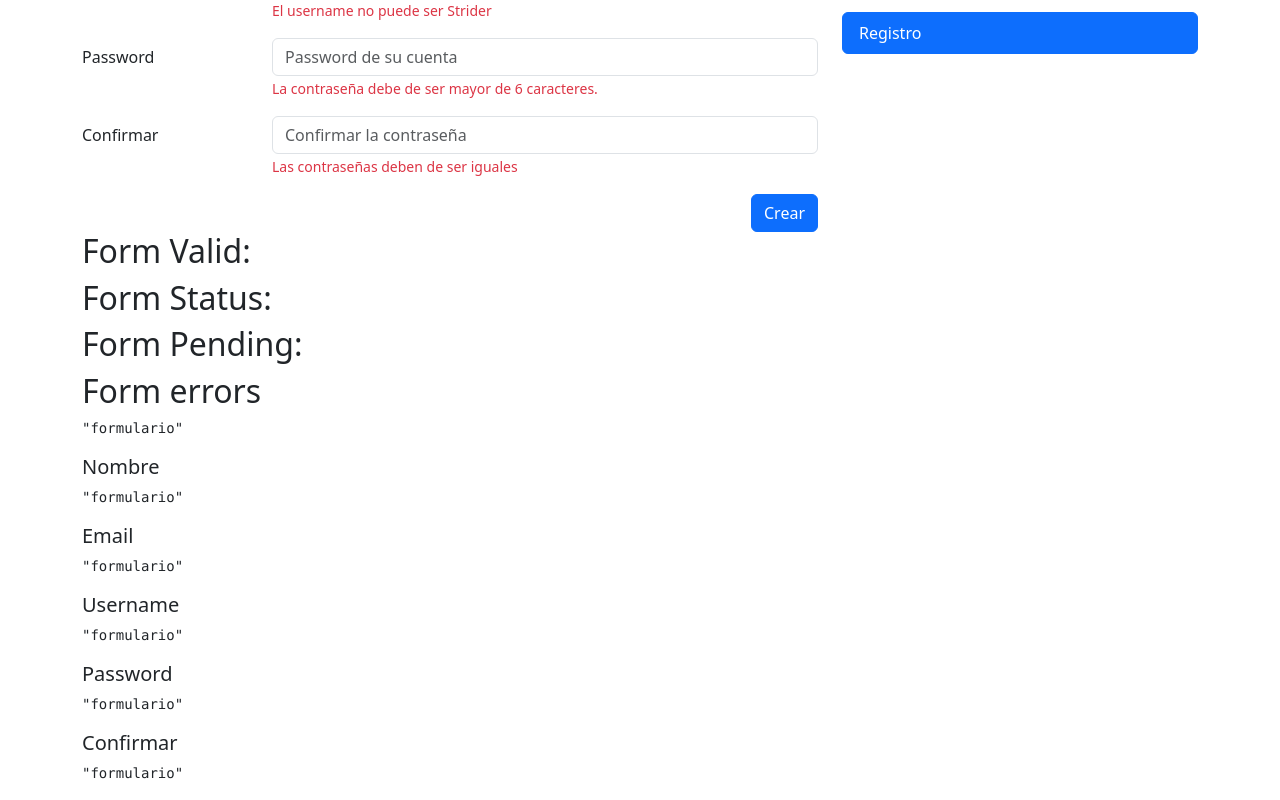
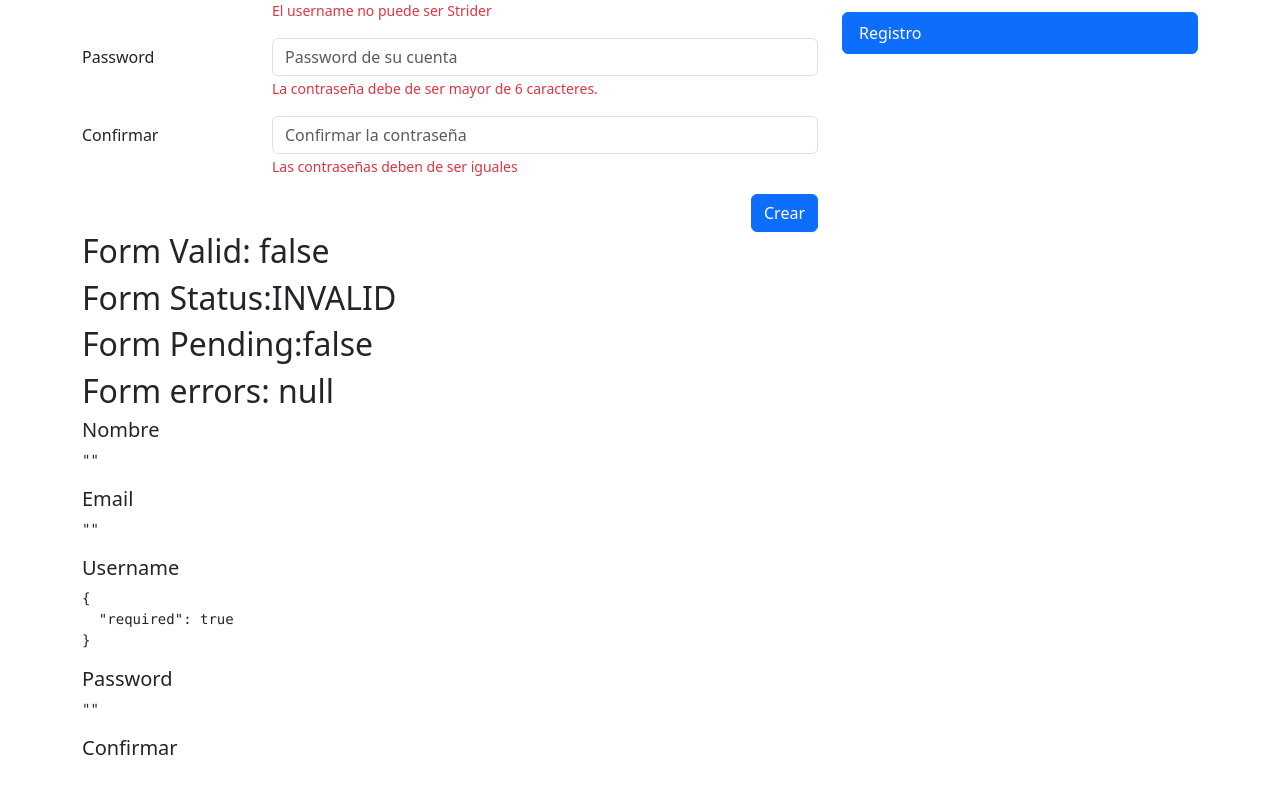
Before and after one commit to Kenier202/FormsApp, an Angular app: page /auth/sing-up in a window 1280 px wide. Shown: the part 315-1115 px from the top of the page. Built offline with nearby package versions, Linux system fonts and the light colour scheme.

Commit message:
feat(register-pages): linked form with formbuilder

```diff
--- a/src/app/auth/auth.module.ts
+++ b/src/app/auth/auth.module.ts
@@ -3,6 +3,7 @@ import { CommonModule } from '@angular/common';
 
 import { AuthRoutingModule } from './auth-routing.module';
 import { RegisterPageComponent } from './pages/register-page/register-page.component';
+import { ReactiveFormsModule } from '@angular/forms';
 
 
 @NgModule({
@@ -11,7 +12,8 @@ import { RegisterPageComponent } from './pages/register-page/register-page.compo
   ],
   imports: [
     CommonModule,
-    AuthRoutingModule
+    AuthRoutingModule,
+    ReactiveFormsModule,
   ]
 })
 export class AuthModule { }
--- a/src/app/auth/pages/register-page/register-page.component.html
+++ b/src/app/auth/pages/register-page/register-page.component.html
@@ -3,13 +3,14 @@
 
 <div class="row">
   <div class="col">
-    <form autocomplete="off">
+    <form [formGroup]="miForm" (ngSubmit)="onSubmit()" autocomplete="off">
       <!-- Nombre -->
       <div class="row mb-3">
         <label class="col-sm-3 col-form-label">Nombre</label>
         <div class="col-sm-9">
           <input
             type="text"
+            formControlName="name"
             class="form-control"
             placeholder="Nombre del usuario"
           />
@@ -26,6 +27,7 @@
         <div class="col-sm-9">
           <input
             type="email"
+            formControlName="email"
             class="form-control"
             placeholder="Email del usuario"
           />
@@ -41,6 +43,7 @@
         <div class="col-sm-9">
           <input
             type="text"
+            formControlName="username"
             class="form-control"
             placeholder="Nombre código del usuario"
           />
@@ -56,6 +59,7 @@
         <div class="col-sm-9">
           <input
             type="password"
+            formControlName="password"
             class="form-control"
             placeholder="Password de su cuenta"
           />
@@ -72,6 +76,7 @@
         <div class="col-sm-9">
           <input
             type="password"
+            formControlName="confirmPassword"
             class="form-control"
             placeholder="Confirmar la contraseña"
           />
@@ -91,23 +96,22 @@
   </div>
 </div>
 
-<h2>Form Valid:</h2>
-<h2>Form Status:</h2>
-<h2>Form Pending:</h2>
-<h2>Form errors</h2>
-<pre>{{ "formulario" | json }}</pre>
+<h2>Form Valid: {{ miForm.valid }}</h2>
+<h2>Form Status:{{ miForm.status }}</h2>
+<h2>Form Pending:{{ miForm.pending }}</h2>
+<h2>Form errors: {{ miForm.errors | json }}</h2>
 
 <h5>Nombre</h5>
-<pre>{{ "formulario" | json }}</pre>
+<pre>{{ miForm.value.name | json }}</pre>
 
 <h5>Email</h5>
-<pre>{{ "formulario" | json }}</pre>
+<pre>{{ miForm.value.email | json }}</pre>
 
 <h5>Username</h5>
-<pre>{{ "formulario" | json }}</pre>
+<pre>{{ miForm.controls["username"].errors | json }}</pre>
 
 <h5>Password</h5>
-<pre>{{ "formulario" | json }}</pre>
+<pre>{{ miForm.value.password | json }}</pre>
 
 <h5>Confirmar</h5>
-<pre>{{ "formulario" | json }}</pre>
+<pre>{{ miForm.value.password2 | json }}</pre>
--- a/src/app/auth/pages/register-page/register-page.component.ts
+++ b/src/app/auth/pages/register-page/register-page.component.ts
@@ -1,9 +1,29 @@
-import { Component } from '@angular/core';
+import { Component, OnInit } from '@angular/core';
+import { FormBuilder, FormGroup, Validators } from '@angular/forms';
 
 @Component({
   templateUrl: './register-page.component.html',
-  styles: ``
 })
-export class RegisterPageComponent {
+export class RegisterPageComponent implements OnInit {
 
+  public miForm!: FormGroup;
+
+  constructor(private fb: FormBuilder) {}
+
+  ngOnInit(): void {
+    this.miForm = this.fb.group({
+      name: ['', Validators.required],
+      email: ['', Validators.required],
+      username: ['', Validators.required],
+      password: ['', Validators.required, Validators.minLength(6)],
+      confirmPassword: ['', Validators.required],
+    });
+  }
+
+  isValidField(field: string) {
+  }
+
+  onSubmit(): void {
+    this.miForm.markAllAsTouched();
+  }
 }
```
